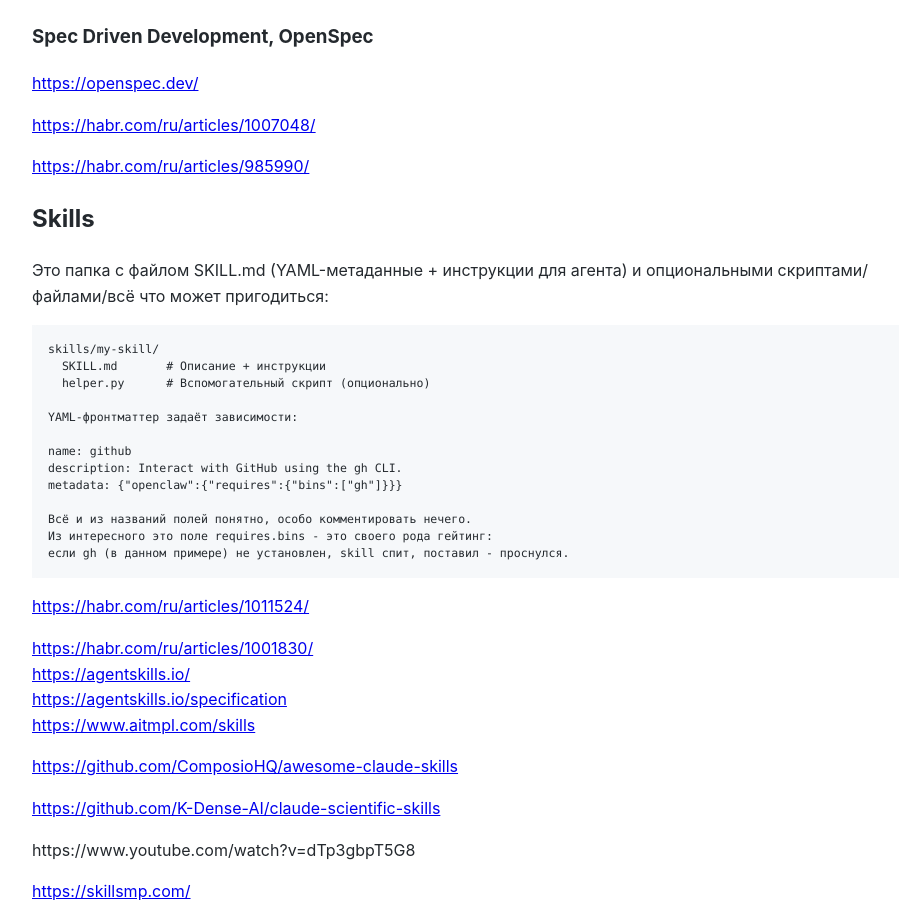
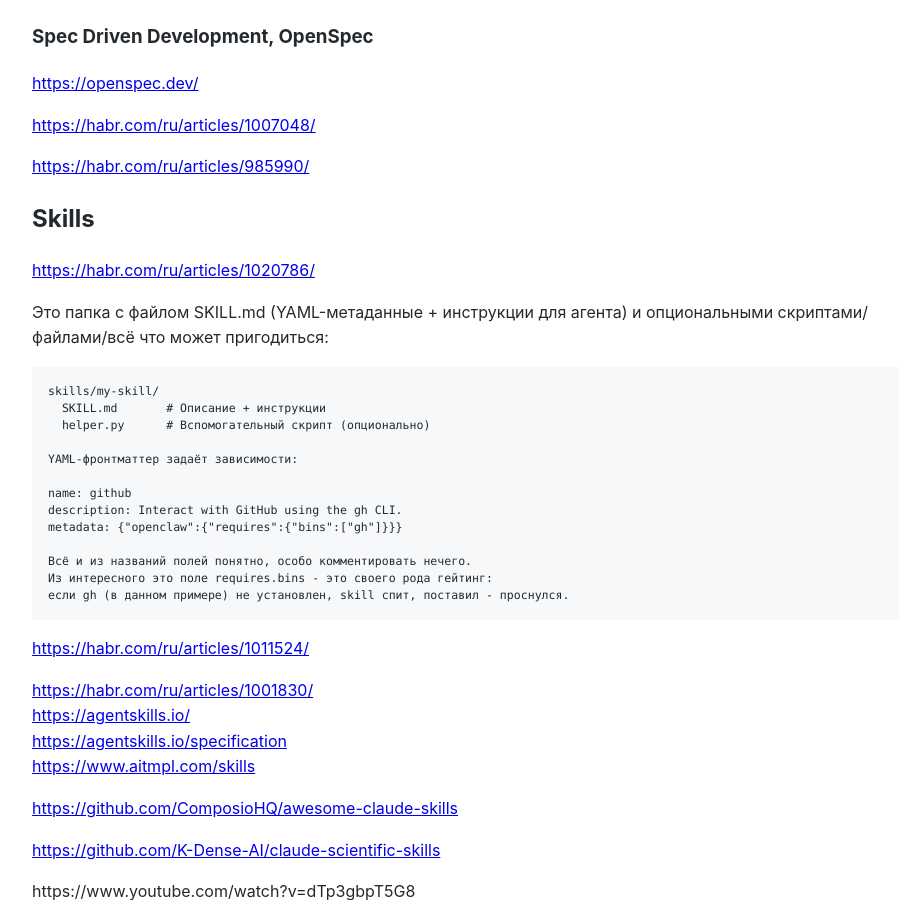
Before and after one commit to Michael-Lubinsky/michael-lubinsky.github.com, a Jekyll site: the page built from ml/agent.md, in a window 1280 px wide and 900 px high, scrolled down 1507 px. Shown: the whole window, without its empty margins (158-1057 px from the left). Built offline with Jekyll 4.4.1, drawn with Linux system fonts in a browser that asks for light colours; our own code applies the rules of GitHub Pages for plain Markdown files.

Commit message:
Update agent.md

```diff
--- a/ml/agent.md
+++ b/ml/agent.md
@@ -78,6 +78,7 @@
 
 ## Skills
 
+<https://habr.com/ru/articles/1020786/>
 
 Это папка с файлом SKILL.md (YAML-метаданные + инструкции для агента) и опциональными скриптами/файлами/всё что может пригодиться:
 
```
